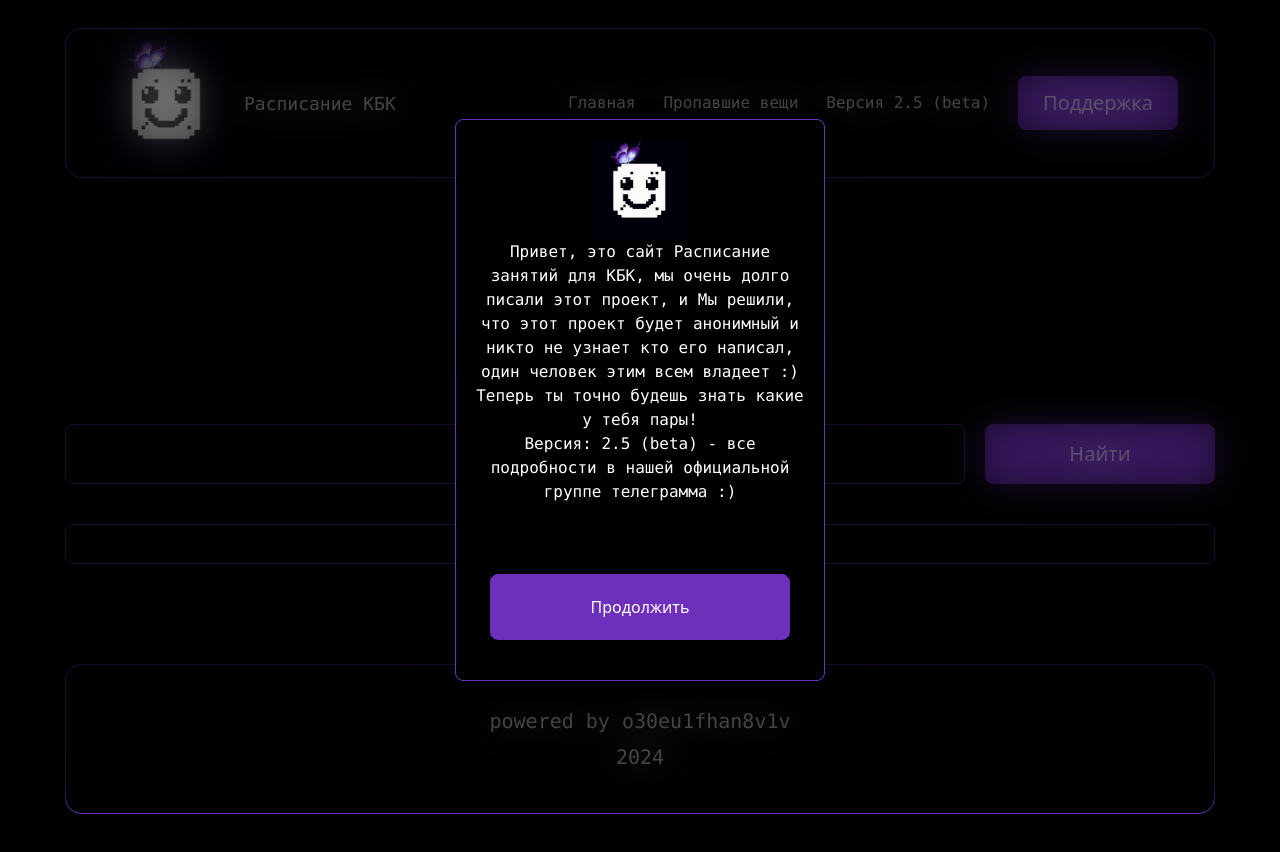
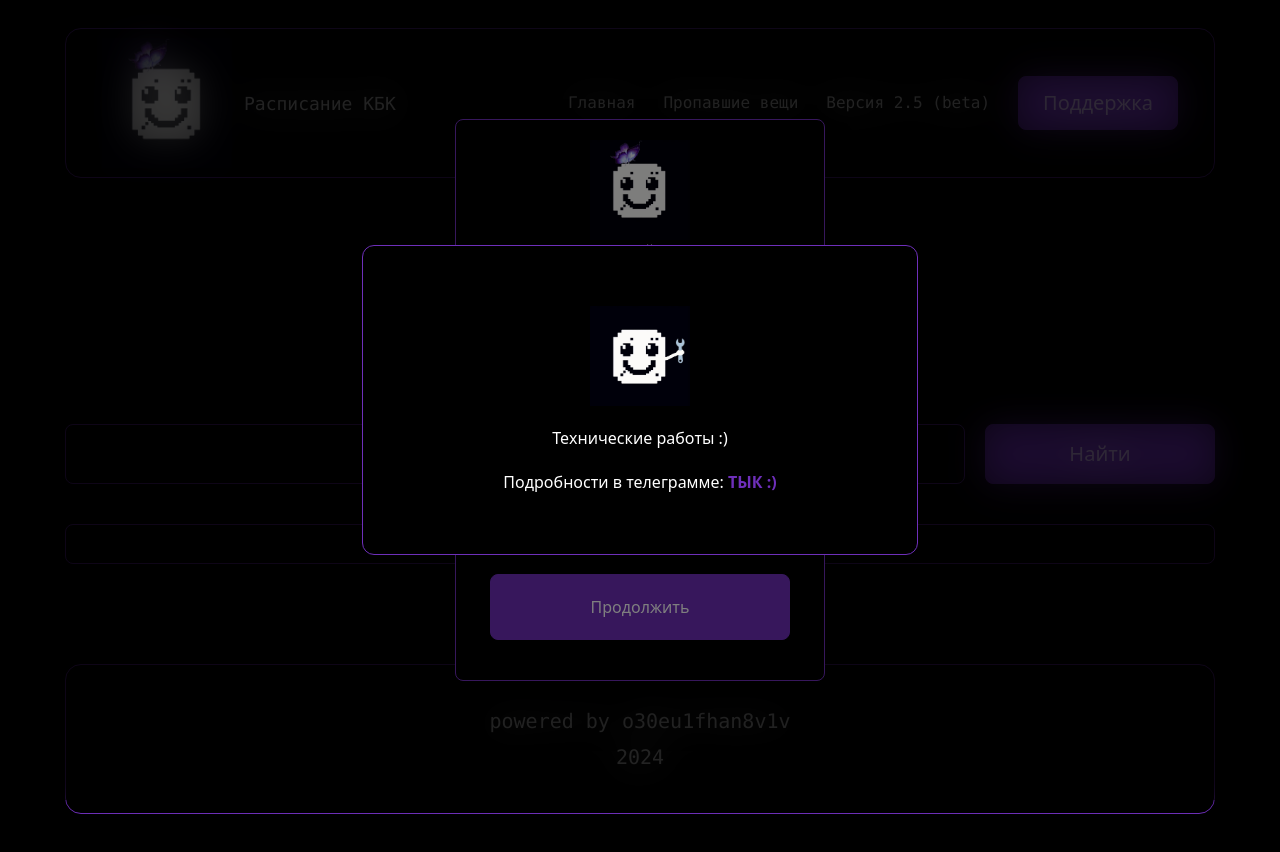
Before and after one commit to FLIPPED-RN/kbkrasp, a Next.js app: page / in a window 1280 px wide. Built offline with nearby package versions, Linux system fonts and the light colour scheme; grey boxes are pictures that could not be loaded.

Commit message:
update 2.5 (beta) tehn

```diff
--- a/app/layout.js
+++ b/app/layout.js
@@ -16,7 +16,7 @@ export default function RootLayout({ children }) {
   return (
     <html lang="en">
       <body>
-        {/* <TehnWork /> */}
+        <TehnWork />
         <header>
           <Header />
         </header>
```
